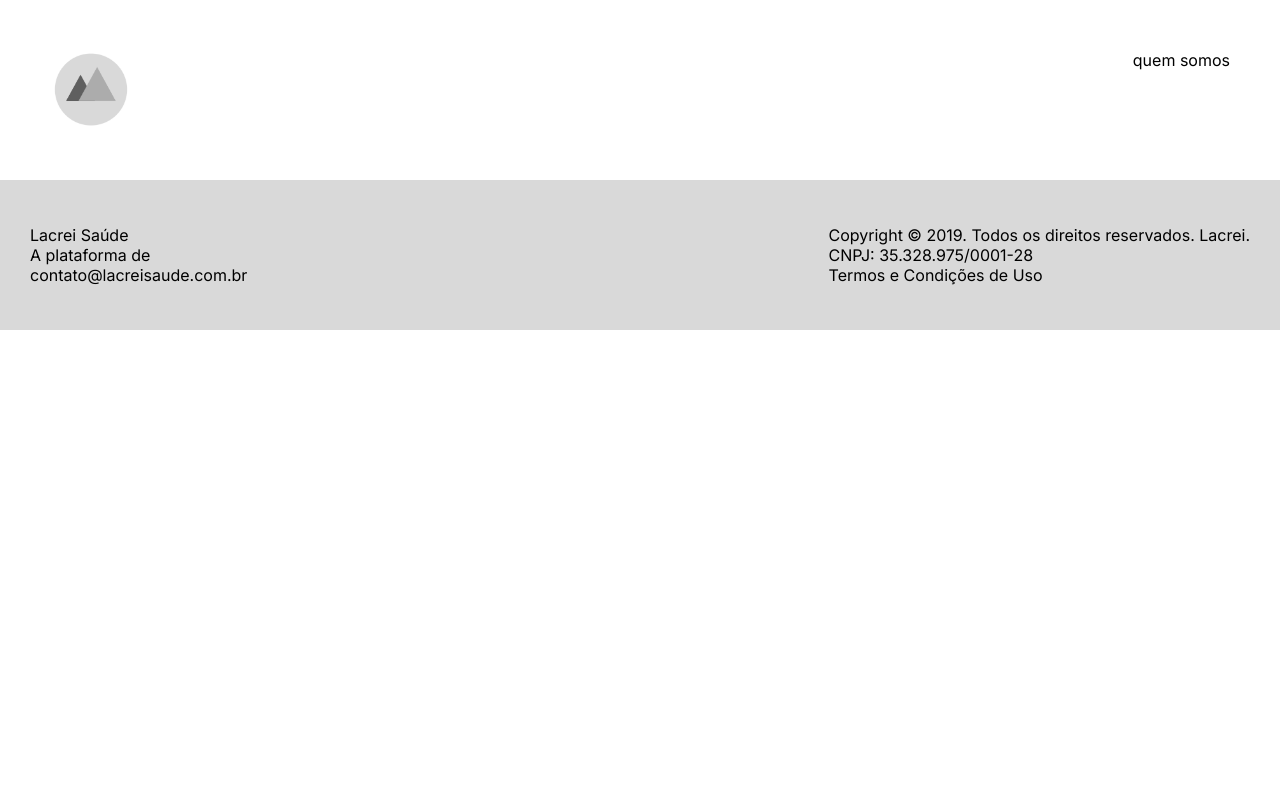
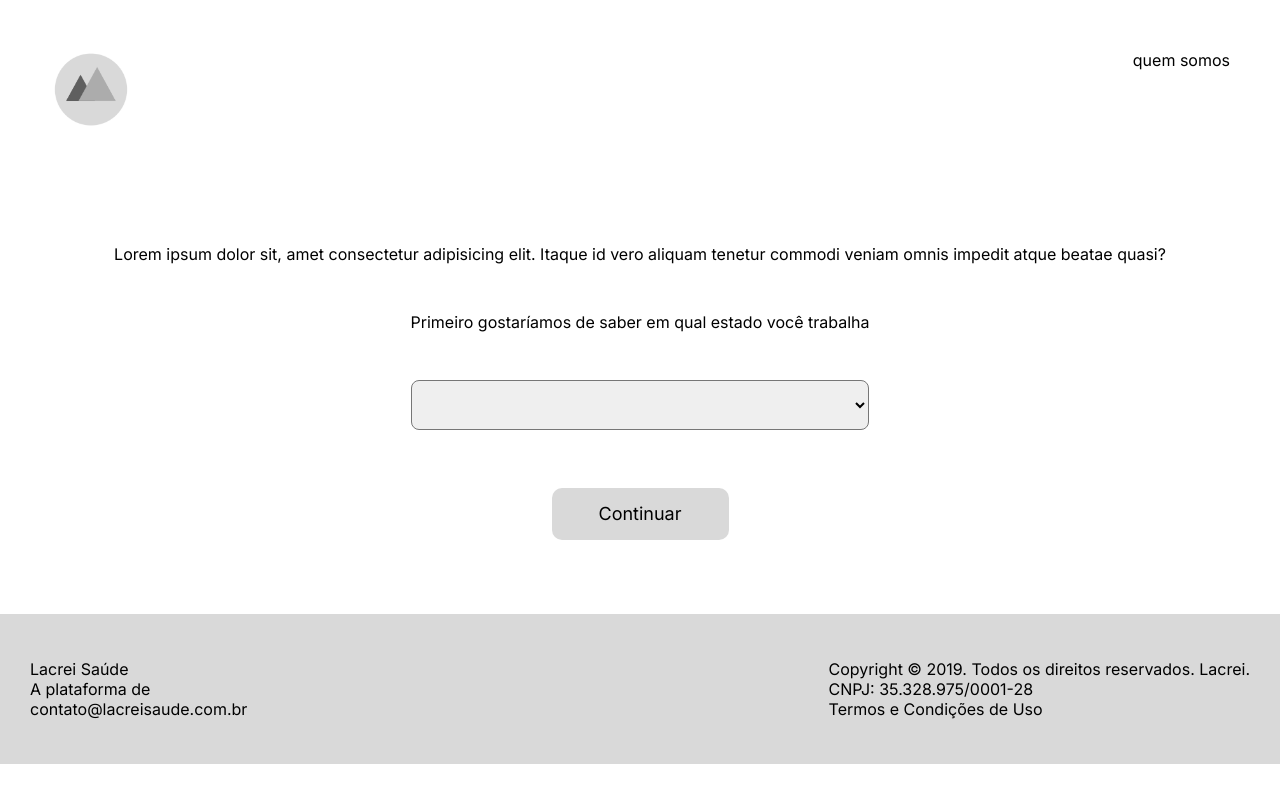
Before and after one commit to michaelmartinlee/front-lacrei, a React (Vite) app: page /pre-cadastro in a window 1280 px wide. Built offline with nearby package versions, Linux system fonts and the light colour scheme.

Commit message:
orientado a obj StatesSelect

```diff
--- a/src/Routes.tsx
+++ b/src/Routes.tsx
@@ -7,6 +7,7 @@ import { Profile } from "./pages/Profile";
 import { Home } from "./pages/Home";
 import { Login } from "./pages/Login";
 import { Register } from "./pages/Register";
+import PreRegister from "./pages/PreRegister";
 
 export function Routes() {
   return (
@@ -20,6 +21,7 @@ export function Routes() {
           <Route path="/perfil" element={<Profile />} />
           <Route path="/perfil/editar" element={<EditProfile />} />
           <Route path="/perfil/dados-profissionais" element={<ProfessionalData />} />
+          <Route path="/pre-cadastro" element={<PreRegister />} />
         </RoutesReact>
       </BrowserRouter>
     <Footer />
--- a/src/components/LabelInput/index.tsx
+++ b/src/components/LabelInput/index.tsx
@@ -2,13 +2,14 @@ import { DivLabelInput } from "./style";
 
 interface  ILabelInput {
     title:string
+    inputType?:string
 }
 
 export function LabelInput(props: ILabelInput){
   return(
     <DivLabelInput>
         <label htmlFor={props.title}>{props.title}</label>
-        <input type="text" />
+        <input type={props.inputType} />
     </DivLabelInput>
   )
 }
--- a/src/components/StatesSelect/index.tsx
+++ b/src/components/StatesSelect/index.tsx
@@ -1,4 +1,34 @@
 import { StatesSelectStyled } from "./style"
+
+const optionsTitle= [
+  {title:"Acre"},
+  {title:"Alagoas"},
+  {title:"Amapá"},
+  {title:"Amazonas"},
+  {title:"Bahia"},
+  {title:"Ceará"},
+  {title:"Distrito Federal"},
+  {title:"Espírito Santo"},
+  {title:"Goías"},
+  {title:"Maranhão"},
+  {title:"Mato Grosso"},
+  {title:"Mato Grosso do Sul"},
+  {title:"Minas Gerais"},
+  {title:"Pará"},
+  {title:"Paraíba"},
+  {title:"Paraná"},
+  {title:"Pernambuco"},
+  {title:"Piauí"},
+  {title:"Rio de Janeiro"},
+  {title:"Rio Grande do Norte"},
+  {title:"Rio Grande do Sul"},
+  {title:"Rondônia"},
+  {title:"Roraima"},
+  {title:"Santa Catarina"},
+  {title:"São Paulo"},
+  {title:"Sergipe"},
+  {title:"Tocantins"},
+]
 
 export default function StatesSelect(){
   return(
@@ -6,33 +36,9 @@ export default function StatesSelect(){
     <label htmlFor="">Primeiro gostaríamos de saber em qual estado você trabalha</label>
     <select name="estados">
       <option value="default"></option>
-      <option value="Acre">Acre</option>
-      <option value="Alagoas">Alagoas</option>
-      <option value="Amapá">Amapá</option>
-      <option value="Amazonas">Amazonas</option>
-      <option value="Bahia">Bahia</option>
-      <option value="Ceará">Ceará</option>
-      <option value="Distrito Federal">Distrito Federal</option>
-      <option value="Espírito Santo">Espírito Santo</option>
-      <option value="Goías">Goías</option>
-      <option value="Maranhão">Maranhão</option>
-      <option value="Mato Grosso">Mato Grosso</option>
-      <option value="Mato Grosso do Sul">Mato Grosso do Sul</option>
-      <option value="Minas Gerais">Minas Gerais</option>
-      <option value="Pará">Pará</option>
-      <option value="Paraíba">Paraíba</option>
-      <option value="Paraná">Paraná</option>
-      <option value="Pernambuco">Pernambuco</option>
-      <option value="Piauí">Piauí</option>
-      <option value="Rio de Janeiro">Rio de Janeiro</option>
-      <option value="Rio Grande do Norte">Rio Grande do Norte</option>
-      <option value="Rio Grande do Sul">Rio Grande do Sul</option>
-      <option value="Rondônia">Rondônia</option>
-      <option value="Roraima">Roraima</option>
-      <option value="Santa Catarina">Santa Catarina</option>
-      <option value="São Paulo">São Paulo</option>
-      <option value="Sergipe">Sergipe</option>
-      <option value="Tocantins">Tocantins</option>
+     { optionsTitle.map((element, index) => (
+      <option key={element.title+index} value={element.title}>{element.title}</option>
+     ))}
     </select>
     </StatesSelectStyled>
   )
```
